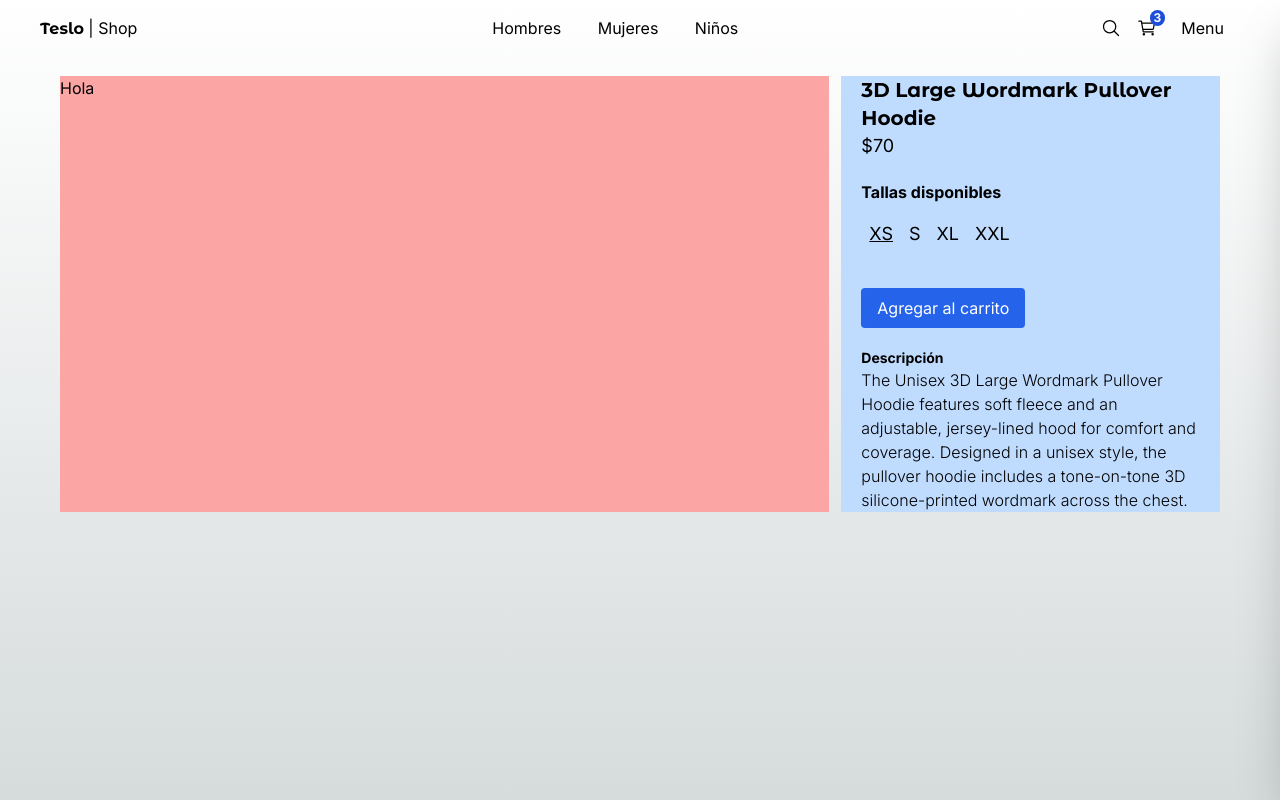
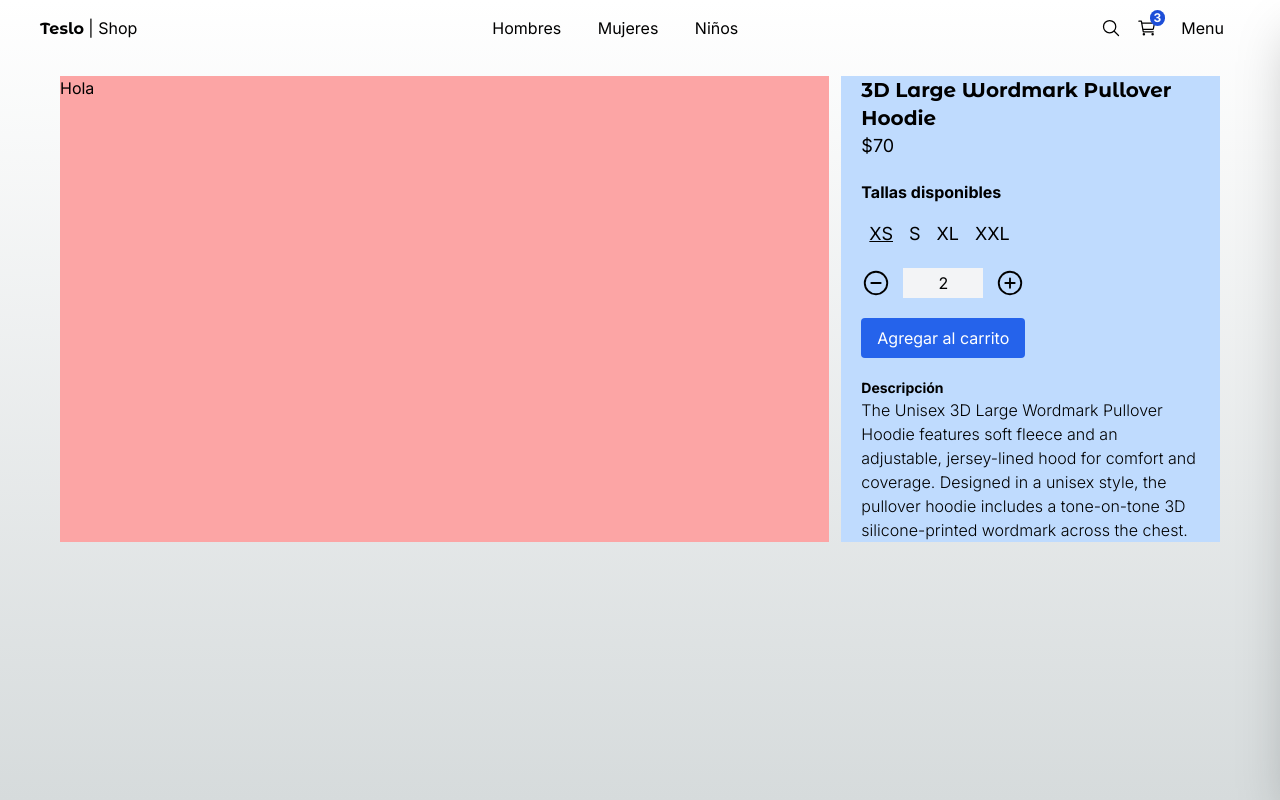
Before and after one commit to Gmsus4/teslo-shop, a Next.js app: page /product/3d_large_wordmark_pullover_hoodie in a window 1280 px wide. Built offline with nearby package versions, Linux system fonts and the light colour scheme.

Commit message:
Selector de cantidad

```diff
--- a/src/app/(shop)/product/[slug]/page.tsx
+++ b/src/app/(shop)/product/[slug]/page.tsx
@@ -1,4 +1,4 @@
-import { SizeSelector } from "@/components";
+import { QuantitySelector, SizeSelector } from "@/components";
 import { titleFont } from "@/config/fonts";
 import { initialData } from "@/seed/seed";
 import { notFound } from "next/navigation";
@@ -35,8 +35,10 @@ export default function({ params }:Props) {
             availableSizes={product.sizes}
         />
 
-
         {/* Selector de cantidad */}
+        <QuantitySelector
+          quanity={2}
+        />
 
         {/* Button */}
         <button className="btn-primary my-5">
--- a/src/components/index.ts
+++ b/src/components/index.ts
@@ -5,3 +5,4 @@ export * from './products/produtc-grid/ProductGrid'
 export * from './products/produtc-grid/ProductGridItem'
 export * from './ui/sidebar/Sidebar'
 export * from './product/size-selector/SizeSelector'
+export * from './product/quantity-selector/QuantitySelector'
--- /dev/null
+++ b/src/components/product/quantity-selector/QuantitySelector.tsx
@@ -0,0 +1,31 @@
+'use client'
+
+import { IoAddCircleOutline, IoRemoveCircleOutline } from "react-icons/io5";
+import { useState } from 'react';
+
+interface Props{
+    quanity: number;
+}
+
+export const QuantitySelector = ({ quanity }:Props) => {
+    const [count, setCount] = useState(quanity);
+    const onQuantityChange = (value: number) => {
+        if(count + value < 1) return;
+        setCount(count + value)
+    }
+  return (
+    <div className="flex">
+        <button onClick={() => onQuantityChange(-1)}>
+            <IoRemoveCircleOutline size={30}/>
+        </button>
+
+        <span className="w-20 mx-3 px-5 bg-gray-100 text-center flex items-center justify-center">
+            { count }
+        </span>
+
+        <button onClick={() => onQuantityChange(+1)}>
+            <IoAddCircleOutline size={30}/>
+        </button>
+    </div>
+  )
+}
```
